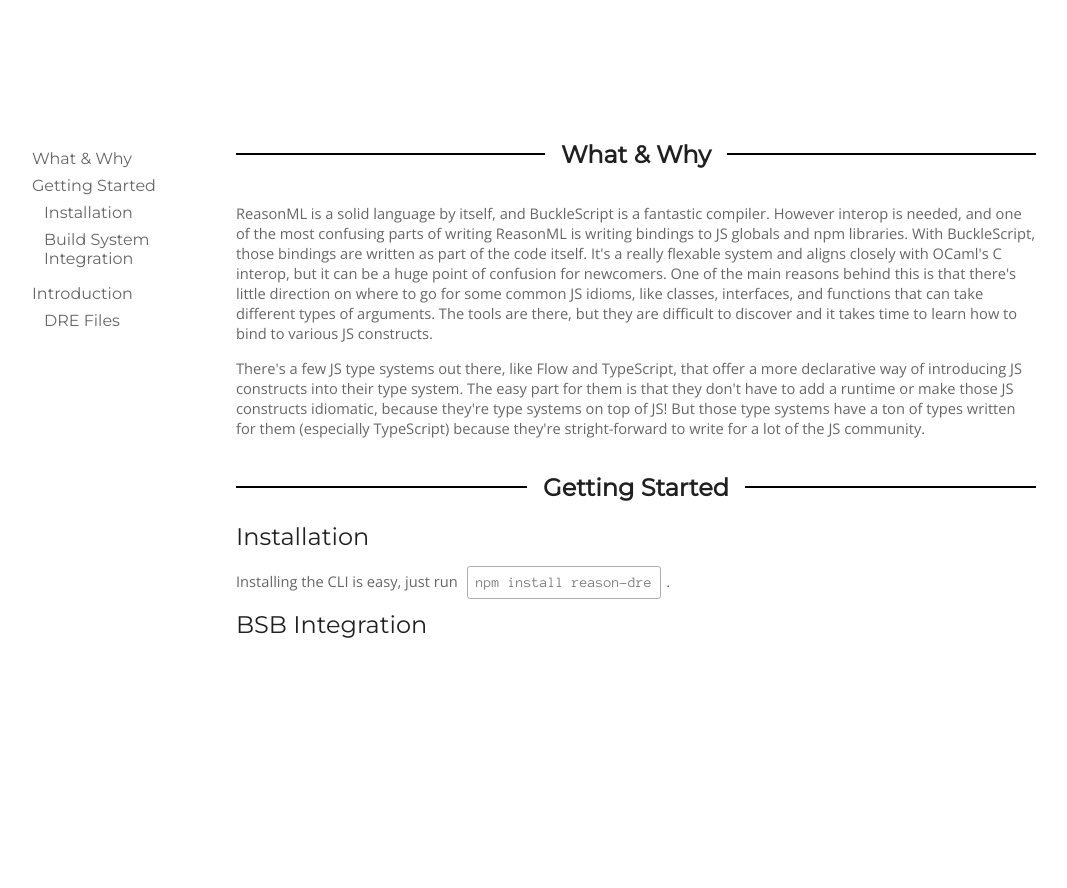
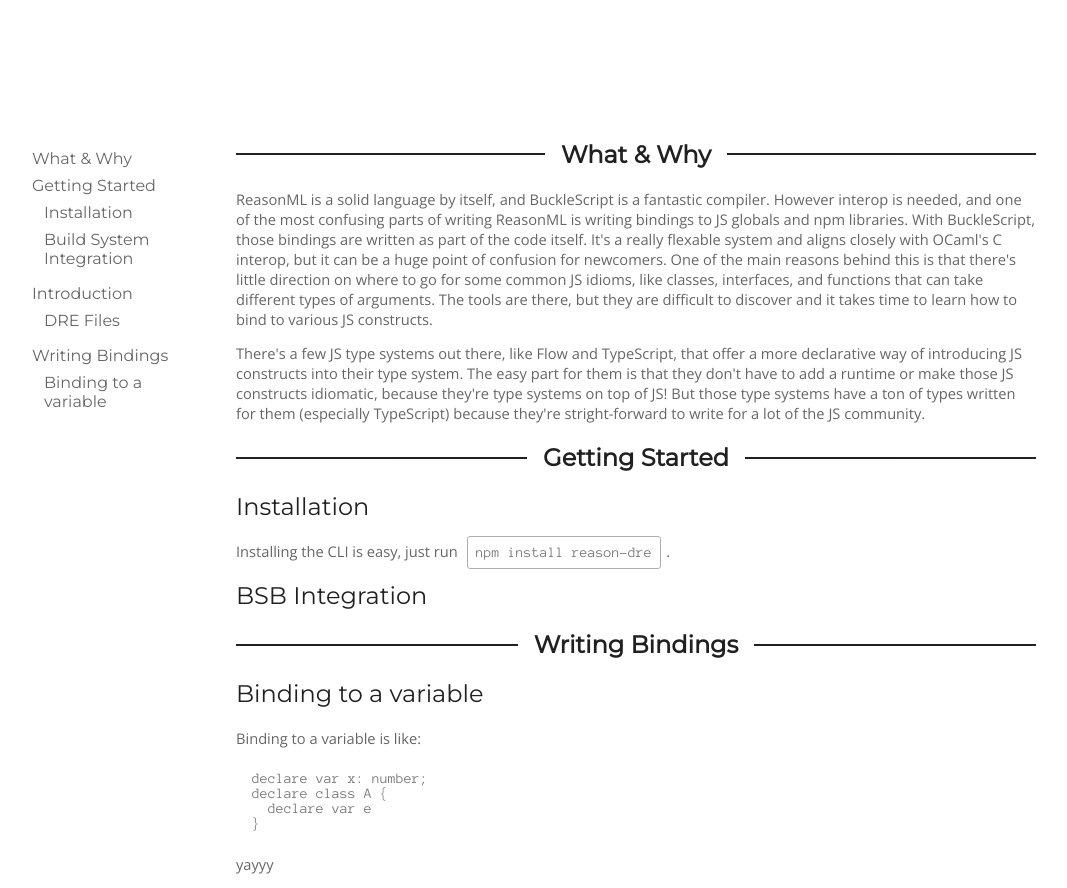
Before and after one commit to rrdelaney/reason-dre, a website: page docs/index.html in a window 1280 px wide. Shown: the part 680-1568 px from the top of the page, without its empty margins (120-1187 px from the left). Before the commit the page ends 1339 px from the top, so only its background shows below. Drawn offline with nearby package versions, Linux system fonts and the light colour scheme.

Commit message:
Simpler HTML

```diff
--- a/docs/index.css
+++ b/docs/index.css
@@ -281,27 +281,28 @@
   opacity: 0.6;
 }
 
-.section-heading {
+main h1 {
   display: flex;
-}
-
-.section-heading h1 {
   color: black;
   opacity: 0.87;
 }
 
-.section-heading hr {
+main h1::before {
+  border-width: 1px;
+  content: '';
+  margin-right: 1rem;
   border-style: solid;
   align-self: center;
   flex: 1;
 }
 
-.section-heading hr:first-child {
-  margin-right: 1rem;
-}
-
-.section-heading hr:last-child {
+main h1::after {
+  border-width: 1px;
+  content: '';
   margin-left: 1rem;
+  border-style: solid;
+  align-self: center;
+  flex: 1;
 }
 
 main code {
@@ -312,11 +313,19 @@
   margin: 0 0.33rem;
 }
 
+main code.block {
+  display: block;
+  width: fit-content;
+  margin: 0 0.5rem;
+  white-space: pre;
+  border: none;
+}
+
 main h2 {
   font-weight: 400;
   opacity: 0.87;
 }
 
-.section-heading + h2 {
+h1 + h2 {
   margin-top: 0;
 }
--- a/docs/index.html
+++ b/docs/index.html
@@ -64,13 +64,11 @@
         <a href="#build-system-integration" class="sublink">Build System Integration</a>
         <a href="#introduction" class="link">Introduction</a>
         <a href="#dre-files" class="sublink">DRE Files</a>
+        <a href="#bindings" class="link">Writing Bindings</a>
+        <a href="#bindings-variable" class="sublink">Binding to a variable</a>
       </nav>
       <section>
-        <div class="section-heading">
-          <hr>
-          <h1 id="what-and-why">What &amp; Why</h1>
-          <hr>
-        </div>
+        <h1 id="what-and-why">What &amp; Why</h1>
         <p>
           ReasonML is a solid language by itself, and BuckleScript is a fantastic compiler. However interop
           is needed, and one of the most confusing parts of writing ReasonML is writing bindings to JS globals
@@ -88,11 +86,7 @@
           But those type systems have a ton of types written for them (especially TypeScript) because they're
           stright-forward to write for a lot of the JS community.
         </p>
-        <div class="section-heading">
-          <hr>
-          <h1 id="getting-started">Getting Started</h1>
-          <hr>
-        </div>
+        <h1 id="getting-started">Getting Started</h1>
         <h2 id="installation">Installation</h2>
         <p>
           Installing the CLI is easy, just run <code>npm install reason-dre</code>.
@@ -100,6 +94,18 @@
         <h2 id="build-system-integration">BSB Integration</h2>
         <p>
         </p>
+        <h1 id="bindings">Writing Bindings</h1>
+        <h2 id="bindings-variable">Binding to a variable</h2>
+        <p>
+          Binding to a variable is like:
+          <code class="block">
+<!--     -->declare var x: number;
+<!--     -->declare class A {
+<!--     -->  declare var e
+<!--     -->}
+          </code>
+          yayyy
+        </p>
       </section>
     </main>
   </body>
```
